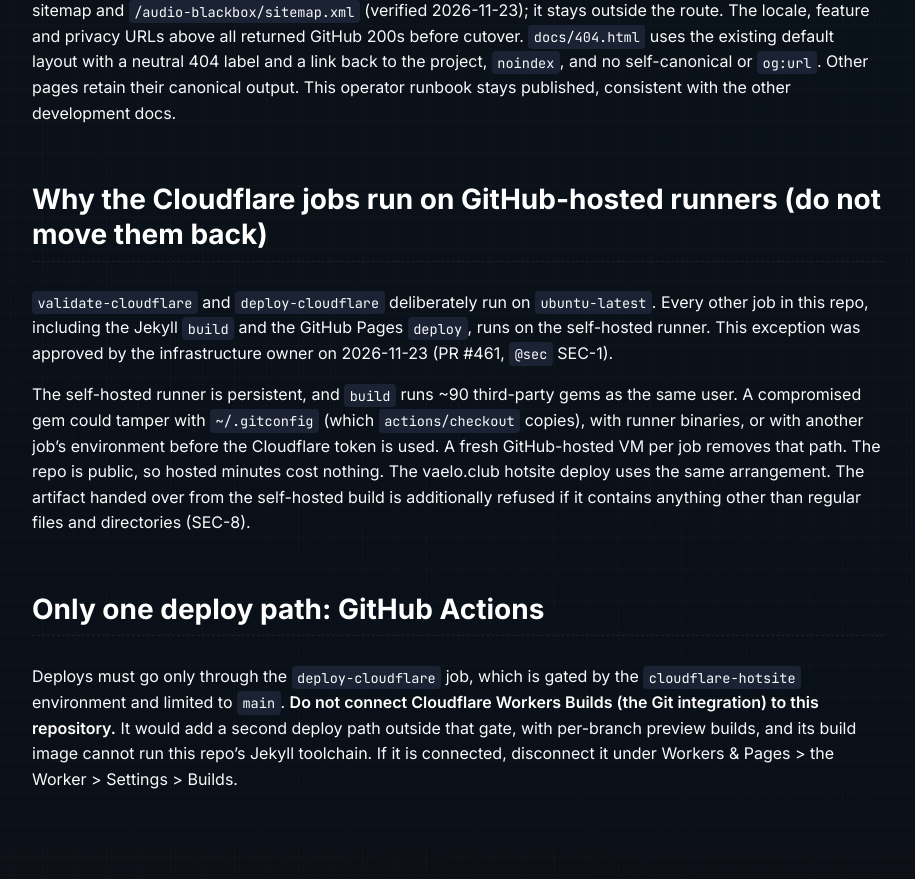
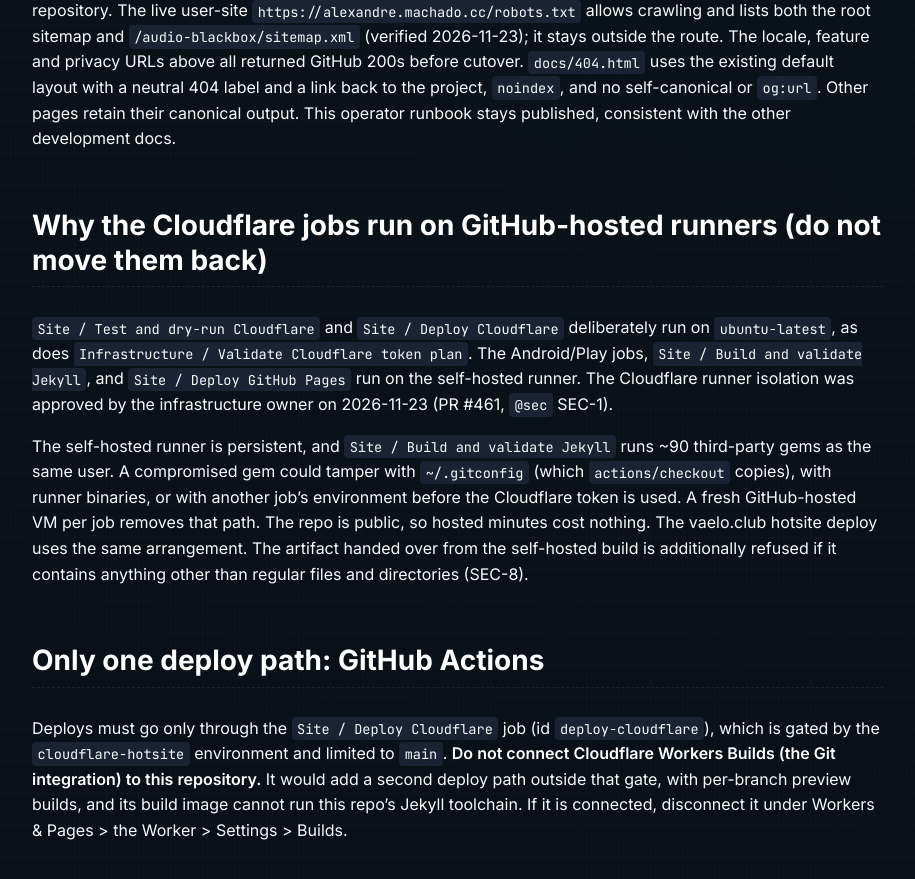
Before and after one commit to alexandre-machado/audio-blackbox, a Jekyll site: the page built from docs/development/cloudflare-hotsite.md, in a window 1280 px wide and 900 px high, scrolled down 9447 px. Shown: the top 879 px of the window, without its empty margins (182-1097 px from the left). Built offline with Jekyll 4.4.1, drawn with Linux system fonts in a browser that asks for light colours; our own code applies the rules of GitHub Pages for plain Markdown files; before the commit the page ends 10295 px from its top, so only the background shows below that; some of the changed text lies outside the part shown.

Commit message:
ci: readable workflow, job, step and artifact names; run-name with context (#471)
Owner approved the #471 proposal (2026-11-24 21:01Z). Display names only. Job ids, needs,
environments, runner labels, concurrency groups, secrets, triggers, permissions and commands
are unchanged, and ci.yml keeps its file name (GITHUB_RUN_NUMBER drives versionCode).

- Workflows: CI -> Android CI and Play Release; Deploy GitHub Pages -> Site Build and
  Deploy; Terraform validation -> Infrastructure Validation. Each gets a run-name with
  event, PR title or ref, and run.attempt (display only).
- Checks: build -> Android / Build, unit tests and lint; instrumented-tests ->
  Android / Instrumented tests and screenshots; custom-listing-diff -> Play / Custom listing
  diff; deploy-playstore -> Play / Publish bundle and sync listing; Site jobs and
  cloudflare-ci-token -> Infrastructure / Validate Cloudflare token plan.
- Fixed the screenshot step name, which YAML had cut at "(issue": it is now Verify and
  refresh committed screenshots. Terraform steps are named.
- Artifacts lint-report, screen-captures and r8-mapping carry run id/attempt.
- AGENTS.md, docs, README and script comments use the new names, and AGENTS.md maps old
  check names to new ones.
- Deferred: renaming the pages.yml/terraform.yml files and the github-pages artifact.

Co-Authored-By: Claude Opus 5.5 <noreply@anthropic.com>
Claude-Session: https://claude.ai/code/session_01DAuwvqLMqUYR79G1y28TuE

````diff
--- a/docs/development/cloudflare-hotsite.md
+++ b/docs/development/cloudflare-hotsite.md
@@ -173,7 +173,8 @@ bash scripts/ops/test-cloudflare-ci-token-plan.sh
 bash scripts/ops/test-cloudflare-ci-token-plan.sh --mutations
 ```
 
-`.github/workflows/terraform.yml` runs these checks on a fresh GitHub-hosted
+`Infrastructure Validation` (`.github/workflows/terraform.yml`, check
+`Infrastructure / Validate Cloudflare token plan`) runs these checks on a fresh GitHub-hosted
 runner for pull requests and main pushes, with read-only contents permission,
 no environment or secrets, Terraform 1.17.2, and `hashicorp/setup-terraform`
 v4.0.1 pinned to `dfe3c3f87815947d99a8997f908cb6525fc44e9e`.
@@ -204,12 +205,12 @@ deploy step receives the token.
 
 ## 3. First deployment, before DNS cutover
 
-Run **Actions > Deploy GitHub Pages > Run workflow**, selecting **main**, or push
+Run **Actions > Site Build and Deploy > Run workflow**, selecting **main**, or push
 a change under `docs/**` to main. Cloudflare configuration and staging-script
 changes also trigger this workflow. Do not dispatch an older branch after cutover.
 
 The build renders Jekyll in production mode, validates SEO/analytics and Liquid,
-and uploads the `github-pages` artifact. The job graph is `build → deploy` (Pages)
+and uploads the `github-pages` artifact. The job-id graph is `build → deploy` (Pages)
 and `build → validate-cloudflare → deploy-cloudflare`. Cloudflare/npm failures
 cannot block Pages. Validation downloads the artifact, stages it, runs Worker
 tests and a credential-free dry-run. Deployment consumes the same artifact;
@@ -383,10 +384,10 @@ published, consistent with the other development docs.
 
 ## Why the Cloudflare jobs run on GitHub-hosted runners (do not move them back)
 
-`validate-cloudflare` and `deploy-cloudflare` deliberately run on `ubuntu-latest`. Every other job in this repo, including the Jekyll `build` and the GitHub Pages `deploy`, runs on the self-hosted runner. This exception was approved by the infrastructure owner on 2026-11-23 (PR #461, `@sec` SEC-1).
+`Site / Test and dry-run Cloudflare` and `Site / Deploy Cloudflare` deliberately run on `ubuntu-latest`, as does `Infrastructure / Validate Cloudflare token plan`. The Android/Play jobs, `Site / Build and validate Jekyll`, and `Site / Deploy GitHub Pages` run on the self-hosted runner. The Cloudflare runner isolation was approved by the infrastructure owner on 2026-11-23 (PR #461, `@sec` SEC-1).
 
-The self-hosted runner is persistent, and `build` runs ~90 third-party gems as the same user. A compromised gem could tamper with `~/.gitconfig` (which `actions/checkout` copies), with runner binaries, or with another job's environment before the Cloudflare token is used. A fresh GitHub-hosted VM per job removes that path. The repo is public, so hosted minutes cost nothing. The vaelo.club hotsite deploy uses the same arrangement. The artifact handed over from the self-hosted build is additionally refused if it contains anything other than regular files and directories (SEC-8).
+The self-hosted runner is persistent, and `Site / Build and validate Jekyll` runs ~90 third-party gems as the same user. A compromised gem could tamper with `~/.gitconfig` (which `actions/checkout` copies), with runner binaries, or with another job's environment before the Cloudflare token is used. A fresh GitHub-hosted VM per job removes that path. The repo is public, so hosted minutes cost nothing. The vaelo.club hotsite deploy uses the same arrangement. The artifact handed over from the self-hosted build is additionally refused if it contains anything other than regular files and directories (SEC-8).
 
 ## Only one deploy path: GitHub Actions
 
-Deploys must go only through the `deploy-cloudflare` job, which is gated by the `cloudflare-hotsite` environment and limited to `main`. **Do not connect Cloudflare Workers Builds (the Git integration) to this repository.** It would add a second deploy path outside that gate, with per-branch preview builds, and its build image cannot run this repo's Jekyll toolchain. If it is connected, disconnect it under Workers & Pages > the Worker > Settings > Builds.
+Deploys must go only through the `Site / Deploy Cloudflare` job (id `deploy-cloudflare`), which is gated by the `cloudflare-hotsite` environment and limited to `main`. **Do not connect Cloudflare Workers Builds (the Git integration) to this repository.** It would add a second deploy path outside that gate, with per-branch preview builds, and its build image cannot run this repo's Jekyll toolchain. If it is connected, disconnect it under Workers & Pages > the Worker > Settings > Builds.
````
Also changed, not shown: AGENTS.md (+14 -2 lines), docs/release/store-listing.md (+1 -1 lines), docs/testing/tiers.md (+2 -2 lines), .github/workflows/ci.yml, .github/workflows/pages.yml, .github/workflows/terraform.yml, README.md, distribution/custom-listings/README.md, 3 other files.
